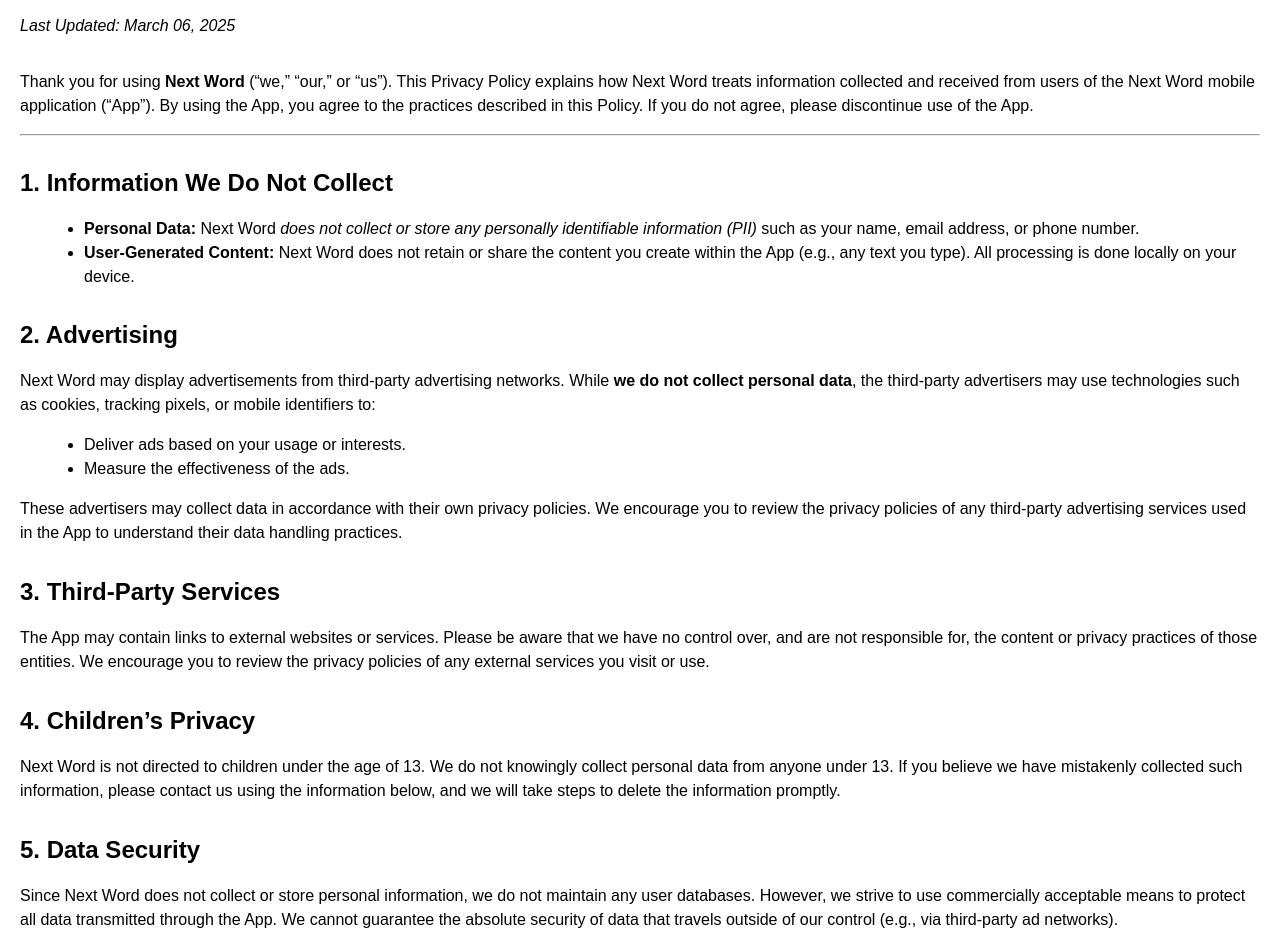
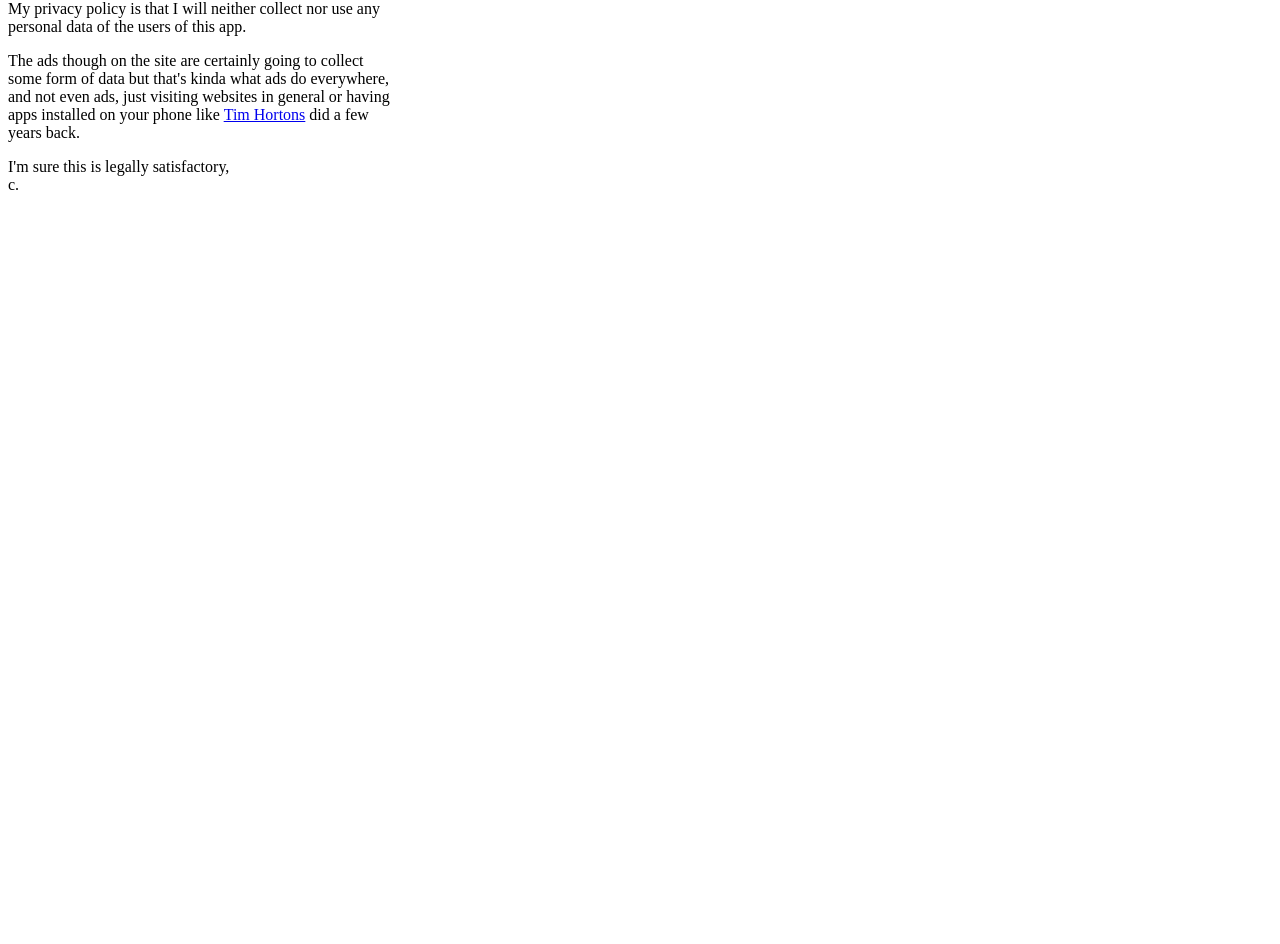
Before and after one commit to N3rdwar3/NextWord.ca, a plain HTML site: page privacy_policy.html in a window 1280 px wide. Shown: the part 114-1058 px from the top of the page. After the commit the page ends 821 px from the top, so only its background shows below. Drawn offline with Linux system fonts and the light colour scheme; a web font is replaced by a local one.

Commit message:
forgot ./ builds to url
Signed-off-by: carson <carson@nerdware.ca>

```diff
--- a/privacy_policy.html
+++ b/privacy_policy.html
@@ -1,94 +1,43 @@
 <!DOCTYPE html>
-<html lang="en">
+<html lang="">
 <head>
     <meta charset="UTF-8">
-    <title>Next Word - Privacy Policy</title>
+    <link rel="icon" href="/favicon.ico">
     <meta name="viewport" content="width=device-width, initial-scale=1.0">
-    <style>
-        body {
-            font-family: sans-serif;
-            margin: 0;
-            padding: 20px;
-            line-height: 1.5;
-        }
-        h1, h2, h3 {
-            margin-top: 1.2em;
-        }
-        p {
-            margin-bottom: 1em;
-        }
-        ul {
-            margin-left: 1.5em;
-            margin-bottom: 1em;
-        }
-        .section-title {
-            margin-bottom: 0.5em;
-        }
-        .last-updated {
-            font-style: italic;
-            margin-bottom: 2em;
-        }
-    </style>
+    <link rel="preconnect" href="https://fonts.bunny.net">
+    <link href="https://fonts.bunny.net/css?family=aclonica:400" rel="stylesheet"/>
+    <title>Next Word</title>
 </head>
 <body>
-
-<h1>Privacy Policy for Next Word</h1>
-<p class="last-updated">Last Updated: March 06, 2025</p>
-
-<p>Thank you for using <strong>Next Word</strong> (“we,” “our,” or “us”). This Privacy Policy explains how Next Word
-    treats information collected and received from users of the Next Word mobile application (“App”). By using the
-    App, you agree to the practices described in this Policy. If you do not agree, please discontinue use of the App.
-</p>
-
-<hr>
-
-<h2 class="section-title">1. Information We Do Not Collect</h2>
-<ul>
-    <li><strong>Personal Data:</strong> Next Word <em>does not collect or store any personally identifiable information (PII)</em>
-        such as your name, email address, or phone number.</li>
-    <li><strong>User-Generated Content:</strong> Next Word does not retain or share the content you create within
-        the App (e.g., any text you type). All processing is done locally on your device.</li>
-</ul>
-
-<h2 class="section-title">2. Advertising</h2>
-<p>Next Word may display advertisements from third-party advertising networks. While <strong>we do not collect personal
-        data</strong>, the third-party advertisers may use technologies such as cookies, tracking pixels, or mobile
-    identifiers to:</p>
-<ul>
-    <li>Deliver ads based on your usage or interests.</li>
-    <li>Measure the effectiveness of the ads.</li>
-</ul>
-<p>These advertisers may collect data in accordance with their own privacy policies. We encourage you to review the
-    privacy policies of any third-party advertising services used in the App to understand their data handling
-    practices.</p>
-
-<h2 class="section-title">3. Third-Party Services</h2>
-<p>The App may contain links to external websites or services. Please be aware that we have no control over, and are
-    not responsible for, the content or privacy practices of those entities. We encourage you to review the privacy
-    policies of any external services you visit or use.</p>
-
-<h2 class="section-title">4. Children’s Privacy</h2>
-<p>Next Word is not directed to children under the age of 13. We do not knowingly collect personal data from anyone
-    under 13. If you believe we have mistakenly collected such information, please contact us using the information
-    below, and we will take steps to delete the information promptly.</p>
-
-<h2 class="section-title">5. Data Security</h2>
-<p>Since Next Word does not collect or store personal information, we do not maintain any user databases. However, we
-    strive to use commercially acceptable means to protect all data transmitted through the App. We cannot guarantee
-    the absolute security of data that travels outside of our control (e.g., via third-party ad networks).</p>
-
-<h2 class="section-title">6. Changes to This Privacy Policy</h2>
-<p>We may update or modify this Privacy Policy from time to time. If we make material changes, we will notify you by
-    posting the updated policy within the App or through other appropriate communication methods. Your continued use
-    of Next Word following any changes to this Privacy Policy signifies your acceptance of those changes.</p>
-
-<h2 class="section-title">7. Contact Us</h2>
-<p>If you have any questions or concerns about this Privacy Policy, please contact us at:</p>
-<p><strong>Email:</strong> info@nerdware.ca</p>
-
-<hr>
-
-<p><em>By using Next Word, you agree to the terms and conditions of this Privacy Policy.</em></p>
-
+<div>
+    <h1>
+        Privacy Policy
+    </h1>
+    <p>
+        Hi, I am surprised anyone is actually reading this.
+    </p>
+    <p>
+        My privacy policy is that I will neither collect nor use any personal data of the users of this app.
+    </p>
+    <p>
+        The ads though on the site are certainly going to collect some form of data but that's kinda what ads do everywhere, and not even ads,
+        just visiting websites in general or having apps installed on your phone like
+        <a href="https://www.priv.gc.ca/en/opc-news/news-and-announcements/2022/nr-c_220601/">Tim Hortons</a> did a few years back.
+    </p>
+    <p>
+        I'm sure this is legally satisfactory, <br/>
+        c.
+    </p>
+</div>
 </body>
 </html>
+
+<style>
+    body, html {
+        height: 100vh;
+        max-height: 100vh;
+    }
+    p {
+        width: 30vw;
+    }
+</style>
```
Also changed, not shown: assets/index.js.
